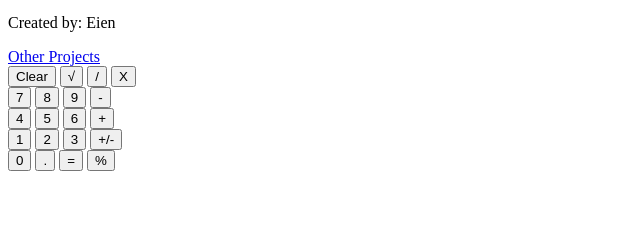
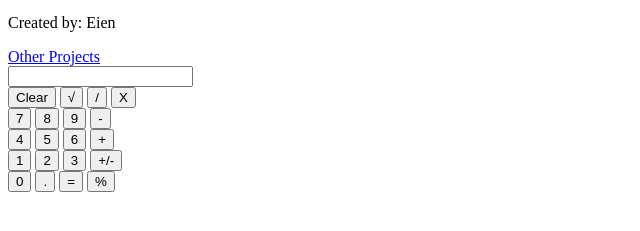
Before and after one commit to Brzdac3er/Eien-Calculator-Private, a plain HTML site: page index.html in a window 1280 px wide. Shown: the part 219-450 px from the top of the page, without its empty margins (0-640 px from the left). Drawn offline with Linux system fonts and the light colour scheme.

Commit message:
Added var.css, created some variables and added new classes in renderCalculator.js

```diff
--- a/Scripts/Render/renderCalculator.js
+++ b/Scripts/Render/renderCalculator.js
@@ -3,42 +3,43 @@ function renderCalculator() {
   calculatorHTML.innerHTML += `
     <div class="calculator-body">
       <div class="calculation-display">
+        <input type="text" name="display" class="input-display"/>
       </div>
 
       <div class="calculator-btns">
         <div class="top-btns">
-          <button class="top-btn">Clear</button>
-          <button class="top-btn">√</button>
-          <button class="top-btn">/</button>
-          <button class="top-btn">X</button>
+          <button class="top-btn secondary-btn">Clear</button>
+          <button class="top-btn secondary-btn">√</button>
+          <button class="top-btn secondary-btn">/</button>
+          <button class="top-btn secondary-btn">X</button>
         </div>
 
         <div class="semi-top-btns">
-          <button class="semi-top-btn">7</button>
-          <button class="semi-top-btn">8</button>
-          <button class="semi-top-btn">9</button>
-          <button class="semi-top-btn">-</button>
+          <button class="semi-top-btn primary-btn">7</button>
+          <button class="semi-top-btn primary-btn">8</button>
+          <button class="semi-top-btn primary-btn">9</button>
+          <button class="semi-top-btn secondary-btn">-</button>
         </div>
 
         <div class="mid-btns">
-          <button class="mid-btn">4</button>
-          <button class="mid-btn">5</button>
-          <button class="mid-btn">6</button>
-          <button class="mid-btn">+</button>
+          <button class="mid-btn primary-btn">4</button>
+          <button class="mid-btn primary-btn">5</button>
+          <button class="mid-btn primary-btn">6</button>
+          <button class="mid-btn secondary-btn">+</button>
         </div>
 
         <div class="semi-mid-btns">
-          <button class="semi-mid-btn">1</button>
-          <button class="semi-mid-btn">2</button>
-          <button class="semi-mid-btn">3</button>
-          <button class="semi-mid-btn">+/-</button>
+          <button class="semi-mid-btn primary-btn">1</button>
+          <button class="semi-mid-btn primary-btn">2</button>
+          <button class="semi-mid-btn primary-btn">3</button>
+          <button class="semi-mid-btn secondary-btn">+/-</button>
         </div>
 
         <div class="bot-btns">
-          <button class="bot-btn">0</button>
-          <button class="bot-btn">.</button>
-          <button class="bot-btn">=</button>
-          <button class="bot-btn">%</button>
+          <button class="bot-btn primary-btn">0</button>
+          <button class="bot-btn primary-btn">.</button>
+          <button class="bot-btn primary-btn">=</button>
+          <button class="bot-btn secondary-btn">%</button>
         </div>
       </div>
     </div>
--- a/Styles/calculator.css
+++ b/Styles/calculator.css
@@ -1 +1 @@
-@import url("./Fonts/fonts.css");
+@import url("var.css");
--- a/Styles/generalAndVar.css
+++ b/Styles/generalAndVar.css
@@ -1 +1,4 @@
-@import url("./Fonts/fonts.css");
+@import url("var.css");
+
+body {
+}
--- /dev/null
+++ b/Styles/var.css
@@ -0,0 +1,11 @@
+@import url("./Fonts/fonts.css");
+
+:root {
+  /* Fonts */
+  --retro-font: Retro;
+
+  /* Calculator */
+  --display-color: 1DD977;
+  --primary-color: E3E3E3;
+  --seconadry-color: 178E05;
+}
```
